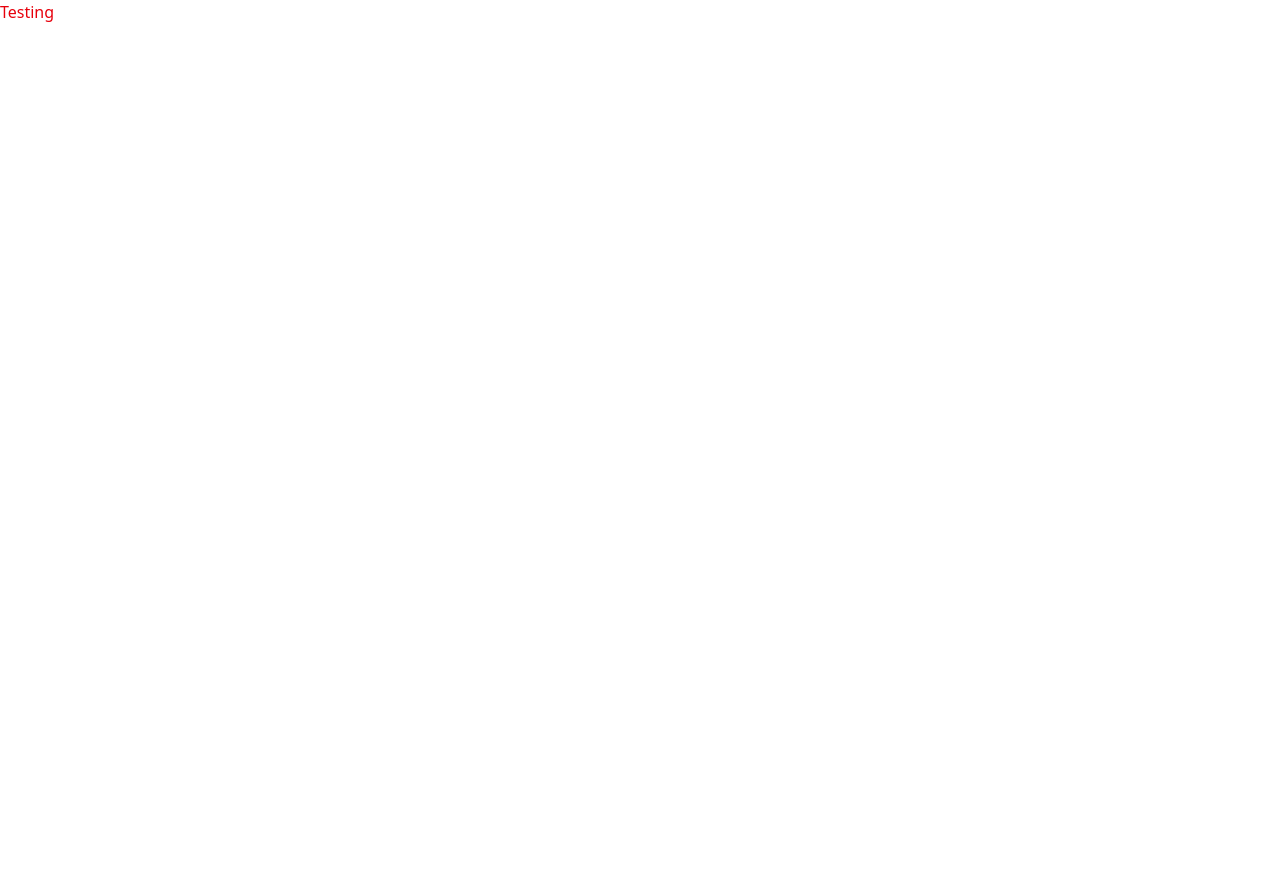
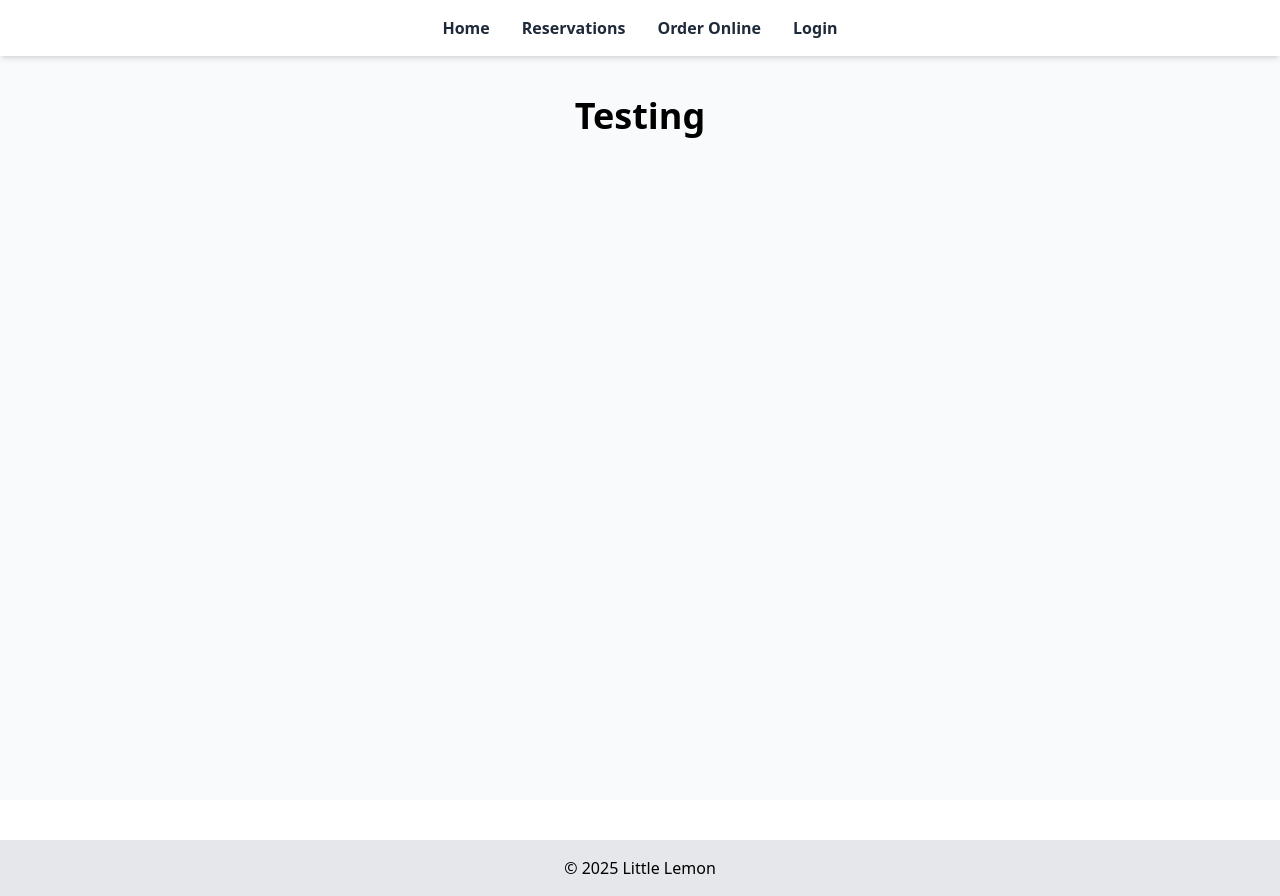
Before and after one commit to anexinwilson/Little-Lemon-App, a React (Vite) app in the folder little-lemon/: page / in a window 1280 px wide. Before the commit the page ends 800 px from the top, so only its background shows below. Built offline with nearby package versions, Linux system fonts and the light colour scheme.

Commit message:
setup the routes with header and a footer

```diff
--- a/little-lemon/package.json
+++ b/little-lemon/package.json
@@ -13,6 +13,8 @@
     "@tailwindcss/vite": "^4.0.17",
     "react": "^19.0.0",
     "react-dom": "^19.0.0",
+    "react-router": "^7.4.1",
+    "react-router-dom": "^7.4.1",
     "tailwindcss": "^4.0.17"
   },
   "devDependencies": {
--- a/little-lemon/src/App.jsx
+++ b/little-lemon/src/App.jsx
@@ -1,12 +1,26 @@
-import { useState } from 'react'
+import { BrowserRouter,Routes, Route } from 'react-router-dom';
+import { Home } from './pages/Home'
+import { Layout } from './pages/Layout'
+import { Login } from './pages/Login'
+import { OrderOnline } from './pages/OrderOnline'
+import { Reservations } from './pages/Reservations'
 
 
 function App() {
-  const [count, setCount] = useState(0)
+
 
   return (
     <>
-    <h1 class="text-red-600">Testing</h1>
+    <BrowserRouter>
+      <Routes>
+        <Route path="/" element={<Layout />}>
+          <Route index element={<Home />} />
+          <Route path="reservations" element={<Reservations />} />
+          <Route path="order" element={<OrderOnline />} />
+          <Route path="login" element={<Login />} />
+        </Route>
+      </Routes>
+    </BrowserRouter>
     </>
   )
 }
--- /dev/null
+++ b/little-lemon/src/pages/Home.jsx
@@ -0,0 +1,8 @@
+
+export const Home = (() => {
+    return (
+      <>
+        <h1 className="text-4xl font-bold text-center">Testing</h1>
+      </>
+    );
+  });
--- /dev/null
+++ b/little-lemon/src/pages/Layout.jsx
@@ -0,0 +1,24 @@
+import { Outlet, Link } from 'react-router-dom';
+
+export const Layout = (() => {
+  return (
+    <>
+      <nav className="bg-white shadow-md fixed top-0 w-full z-50">
+        <div className="container mx-auto px-4 py-4 flex justify-center gap-8 font-semibold text-gray-800">
+          <Link to="/" className="hover:text-yellow-500">Home</Link>
+          <Link to="/reservations" className="hover:text-yellow-500">Reservations</Link>
+          <Link to="/order" className="hover:text-yellow-500">Order Online</Link>
+          <Link to="/login" className="hover:text-yellow-500">Login</Link>
+        </div>
+      </nav>
+
+      <main className="pt-24 px-4 min-h-screen bg-gray-50">
+        <Outlet />
+      </main>
+
+      <footer className="bg-gray-200 text-center p-4 mt-10">
+        &copy; 2025 Little Lemon
+      </footer>
+    </>
+  );
+});
--- /dev/null
+++ b/little-lemon/src/pages/Login.jsx
@@ -0,0 +1,9 @@
+
+
+export const Login = (() => {
+    return (
+      <>
+      <h1>Login</h1>
+      </>
+    );
+  });
--- /dev/null
+++ b/little-lemon/src/pages/OrderOnline.jsx
@@ -0,0 +1,8 @@
+
+export const OrderOnline = (() => {
+    return (
+      <>
+      <h1>Order online</h1>
+      </>
+    );
+  });
--- /dev/null
+++ b/little-lemon/src/pages/Reservations.jsx
@@ -0,0 +1,8 @@
+
+export const Reservations = (() => {
+    return (
+      <>
+      <h1>Reservations</h1>
+      </>
+    );
+  });
```
Also changed, not shown: 1 other file (tests, documents, lock files or other folders).
